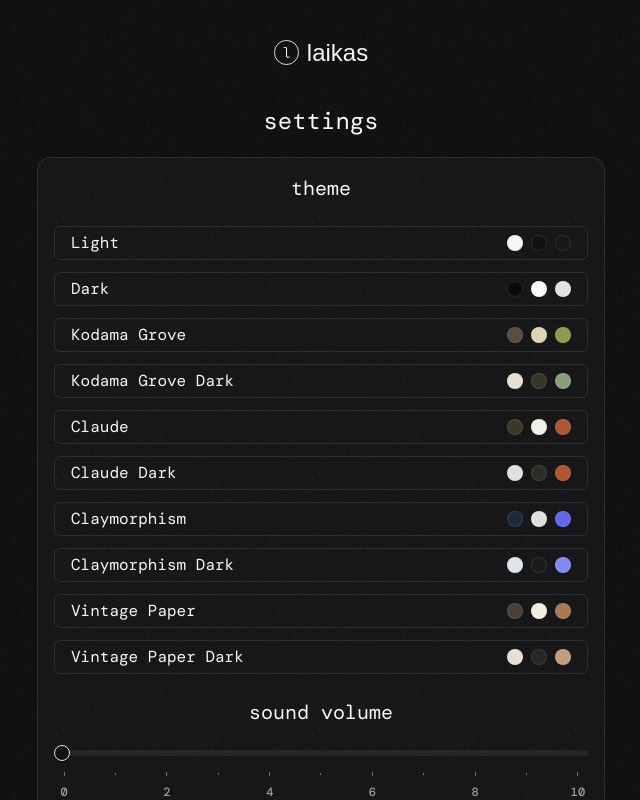
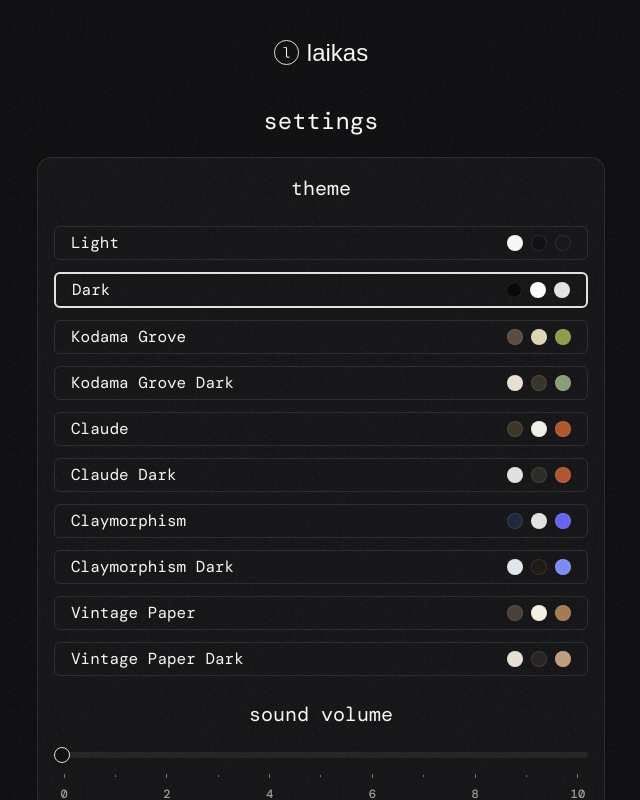
Before and after one commit to sayrusgit/laikas, a Next.js app: page /settings in a window 1280 px wide. Shown: the top 800 px of the page, without its empty margins (319-959 px from the left). Built offline with nearby package versions, Linux system fonts and the light colour scheme; a web font is replaced by a local one.

Commit message:
Settings UI update

```diff
--- a/app/settings/page.tsx
+++ b/app/settings/page.tsx
@@ -15,7 +15,7 @@ import { useTheme } from 'next-themes';
 import React from 'react';
 
 function Page() {
-  const { setTheme } = useTheme();
+  const { theme: currentTheme, setTheme } = useTheme();
 
   const [currentSound, setCurrentSound] = useCurrentSound();
   const [currentVolume, setCurrentVolume] = useCurrentVolume();
@@ -34,7 +34,9 @@ function Page() {
           {themes.map((theme) => (
             <SettingsThemeItem
               title={theme.label}
+              name={theme.name}
               colors={theme.colors}
+              currentTheme={currentTheme}
               key={theme.label + theme.name}
               onClick={() => setTheme(theme.name)}
             />
--- a/components/settings-theme-item.tsx
+++ b/components/settings-theme-item.tsx
@@ -1,14 +1,21 @@
+import { cn } from '@/lib/utils';
 import React, { type HTMLProps } from 'react';
 
 interface Props extends HTMLProps<HTMLDivElement> {
   title: string;
+  name: string;
   colors: { foreground: string; background: string; primary: string };
+  currentTheme: string | undefined;
 }
 
-function SettingsThemeItem({ title, colors, ...props }: Props) {
+function SettingsThemeItem({ title, name, colors, currentTheme, ...props }: Props) {
   return (
     <div
-      className="hover:bg-hover flex cursor-pointer items-center justify-between rounded-sm border px-4 py-1 transition-colors"
+      className={cn(
+        'hover:bg-hover flex cursor-pointer items-center justify-between rounded-sm border px-4 py-1 transition-colors',
+        { 'border-primary': currentTheme === name },
+        { 'border-2': currentTheme === name },
+      )}
       {...props}
     >
       <p>{title}</p>
```
